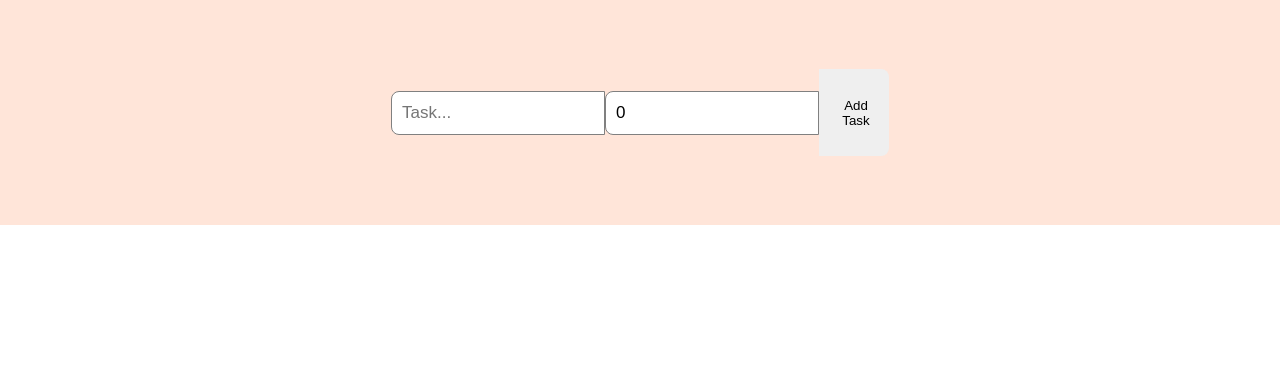
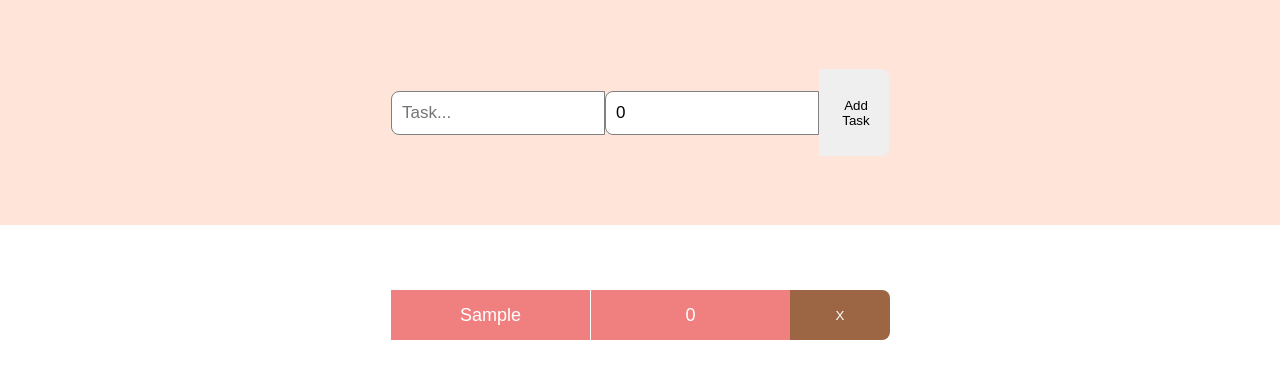
Before and after one commit to patriceandrea/todo-list, a React (Create React App) app in the folder client/: page / in a window 1280 px wide. Both pictures are taken after typing "Sample" into the empty fields and a click on the button "Add Task". Shown: the top 378 px of the page. Built offline with nearby package versions, Linux system fonts and the light colour scheme.

Commit message:
add TodoTask component and add CSS styling

```diff
--- a/client/src/App.css
+++ b/client/src/App.css
@@ -61,3 +61,42 @@ body {
   padding-top: 50px;
   flex-direction: column;
 }
+
+.task {
+  width: 500px;
+  height: 50px;
+  display: flex;
+  color: white;
+  margin: 15px;
+}
+
+.task .content {
+  flex: 80%;
+  height: 100%;
+  display: flex;
+  justify-content: center;
+  align-items: center;
+}
+
+.task .content span {
+  display: grid;
+  place-items: center;
+  border: 1px, solid, white;
+  width: 100%;
+  height: 100%;
+  font-size: 18px;
+  border-right: none;
+  background-color: #f08080;
+}
+
+
+.task button {
+  flex: 20%;
+  height: 100%;
+  border: none;
+  background-color: #9c6644;
+  border-top-right-radius: 8px;
+  border-bottom-right-radius: 8px;
+  color: white;
+  cursor: pointer;
+}
--- a/client/src/App.tsx
+++ b/client/src/App.tsx
@@ -1,6 +1,7 @@
 import React, { FC, ChangeEvent, useState } from 'react';
 import './App.css';
 import { ITask } from './Interfaces';
+import TodoTask from './Components/TodoTask';
 
 const App: FC = () => {
   const [task, setTask] = useState<string>('');
@@ -45,8 +46,14 @@ const App: FC = () => {
         </div>
         <button onClick={addTask}>Add Task</button>
       </div>
-      <div className="todoList"></div>
+      <div className="todoList">
+        {todoList.map((task: ITask, key: number) => {
+          return <TodoTask key={key} task={task} />;
+        })}
+      </div>
+
     </div>
+
   );
 }
 
--- /dev/null
+++ b/client/src/Components/TodoTask.tsx
@@ -0,0 +1,22 @@
+import React from 'react'
+import { ITask } from '../Interfaces';
+
+interface Props {
+  task: ITask;
+}
+
+const TodoTask = ({ task }: Props) => {
+  return (
+    <div className='task'>
+      <div className='content'>
+        <span>{task.taskName}</span>
+        <span>{task.deadline}</span>
+      </div>
+      <button>X</button>
+
+    </div>
+  )
+}
+
+
+export default TodoTask;
```
